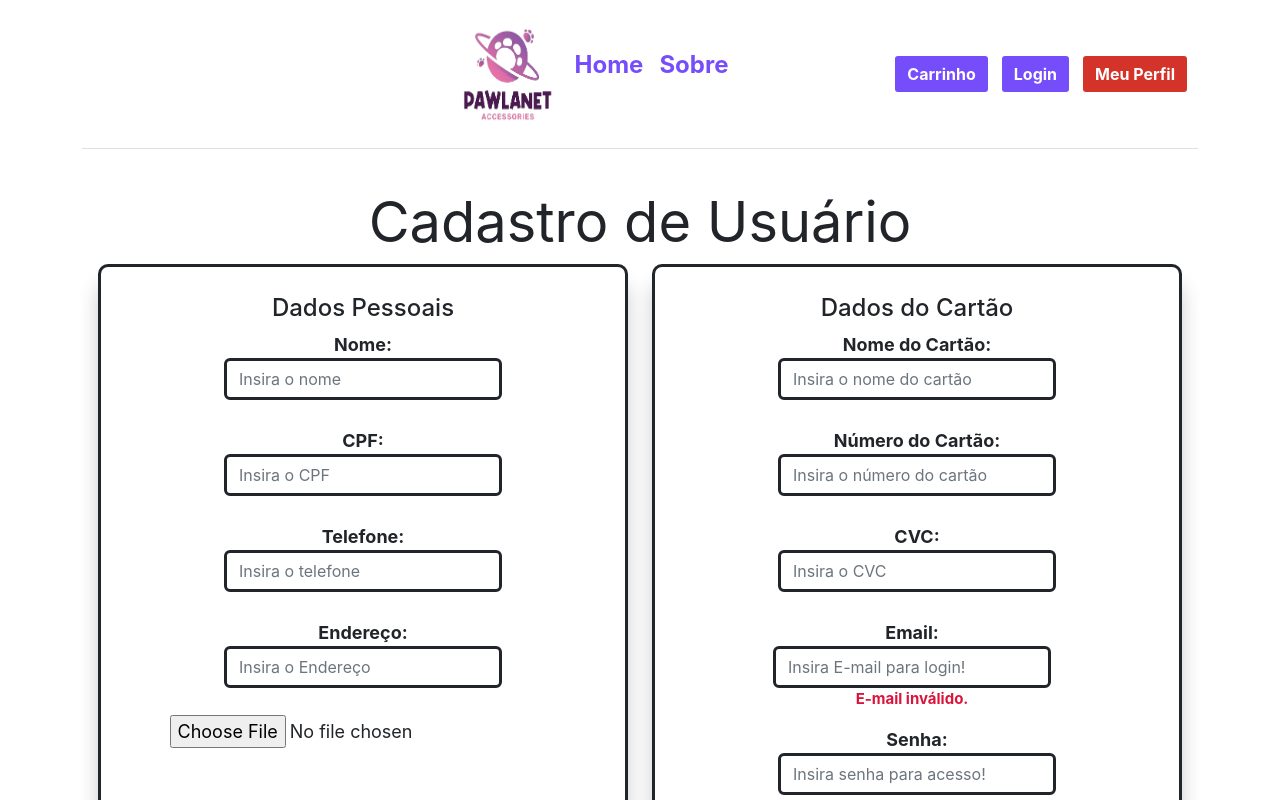
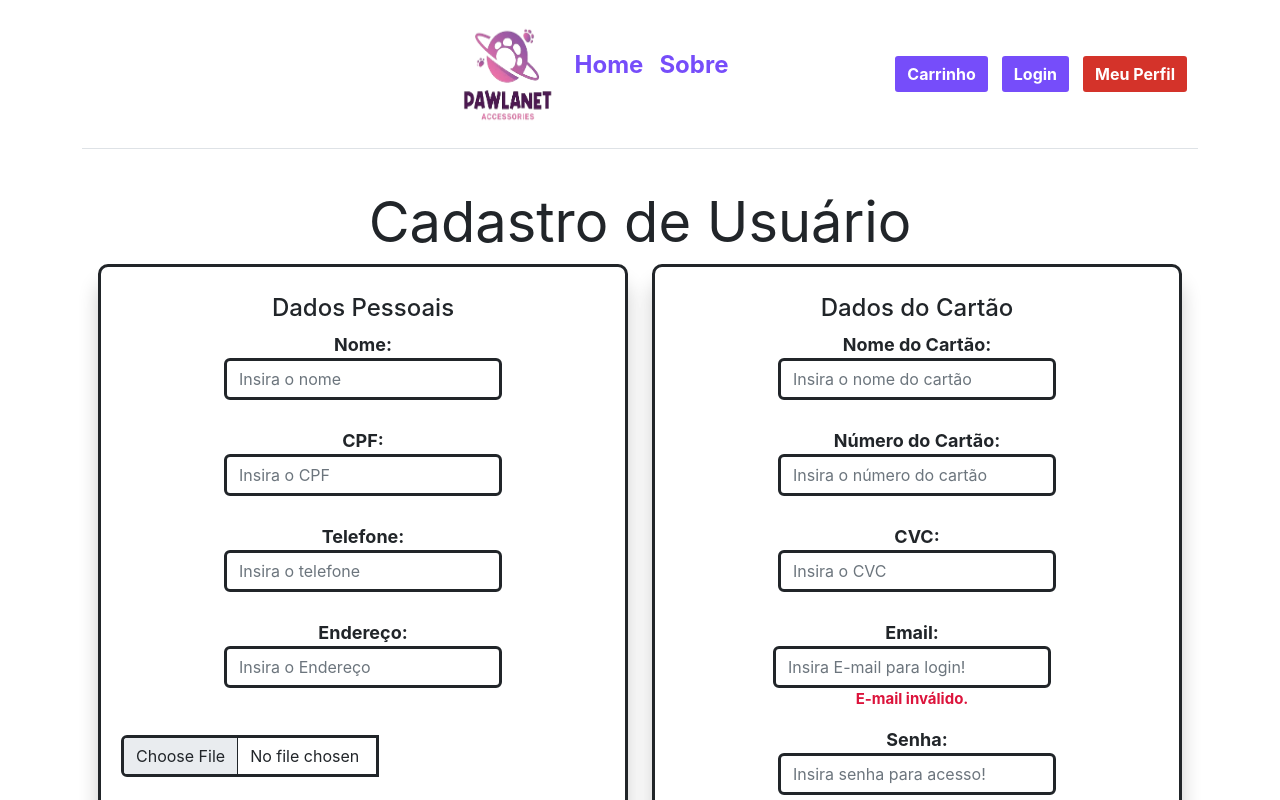
Before and after one commit to Gustavo-Lucio/PetShop, a React (Create React App) app in the folder ProjPetShopFront/: page /cadaster in a window 1280 px wide. Shown: the top 800 px of the page. Built offline with nearby package versions, Linux system fonts and the light colour scheme.

Commit message:
Update cadaster.js

```diff
--- a/ProjPetShopFront/src/pages/cadaster.js
+++ b/ProjPetShopFront/src/pages/cadaster.js
@@ -152,7 +152,16 @@ export default function Cadastro() {
                     </label>
                   </div>
                   <br></br>
-                  <div class="col-sm">
+                  <div class="input-group mb-3" id='inputTeste'>
+                    <input class="form-control" type="file" onChange={handleFileChange} id="inputGroupFile01"></input>
+                    <div class="col-sm">
+                      {selectedFile && (
+                        <p>Arquivo selecionado: {selectedFile.name}</p>
+                      )}
+                      {previewURL && <img src={previewURL} alt="Preview" />}
+                    </div>
+                  </div>
+                  {/* <div class="col-sm">
                     <input className='bt_input' type="file" onChange={handleFileChange} /><p></p>
 
                     <br></br>
@@ -162,7 +171,7 @@ export default function Cadastro() {
                       )}
                       {previewURL && <img src={previewURL} alt="Preview" />}
                     </div>
-                  </div>
+                  </div> */}
                 </form>
                 <br></br>
                 <div className="row">
```
